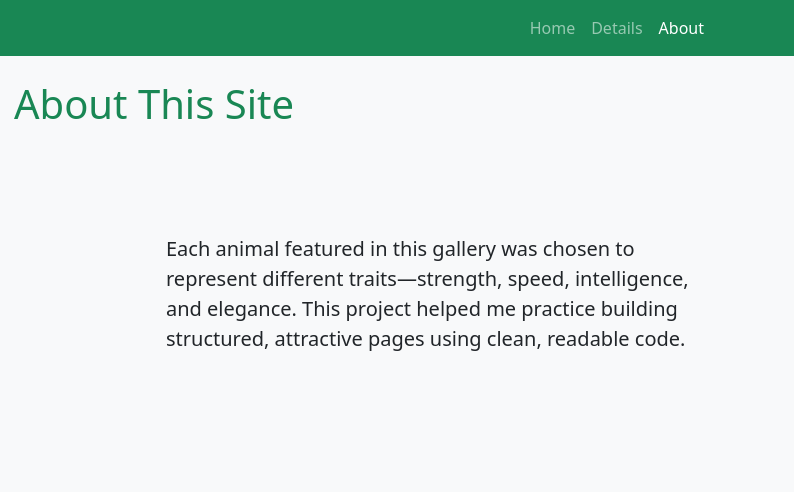
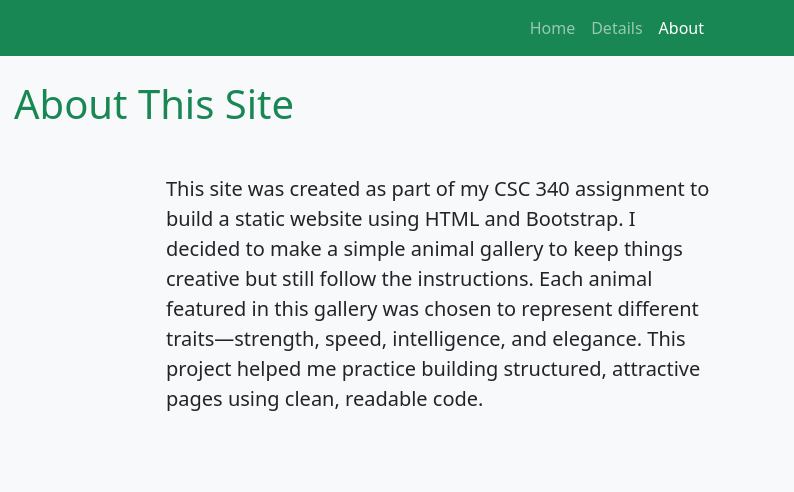
Before and after one commit to abdelabuu/wildlife-wonders-static, a plain HTML site: page about.html in a window 1280 px wide. Shown: the full height of the page, 486-1280 px from the left. Drawn offline with nearby package versions, Linux system fonts and the light colour scheme.

Commit message:
updated about page text

```diff
--- a/about.html
+++ b/about.html
@@ -31,8 +31,10 @@
       </div>
       <div class="col-md-6 mt-4 mt-md-0">
         <p class="fs-5">
-          Each animal featured in this gallery was chosen to represent different traits—strength, speed, intelligence, and elegance.
-          This project helped me practice building structured, attractive pages using clean, readable code.
+         This site was created as part of my CSC 340 assignment to build a static website using HTML and Bootstrap.
+         I decided to make a simple animal gallery to keep things creative but still follow the instructions.
+         Each animal featured in this gallery was chosen to represent different traits—strength, speed, intelligence, and elegance.
+         This project helped me practice building structured, attractive pages using clean, readable code.
         </p>
       </div>
     </div>
```
